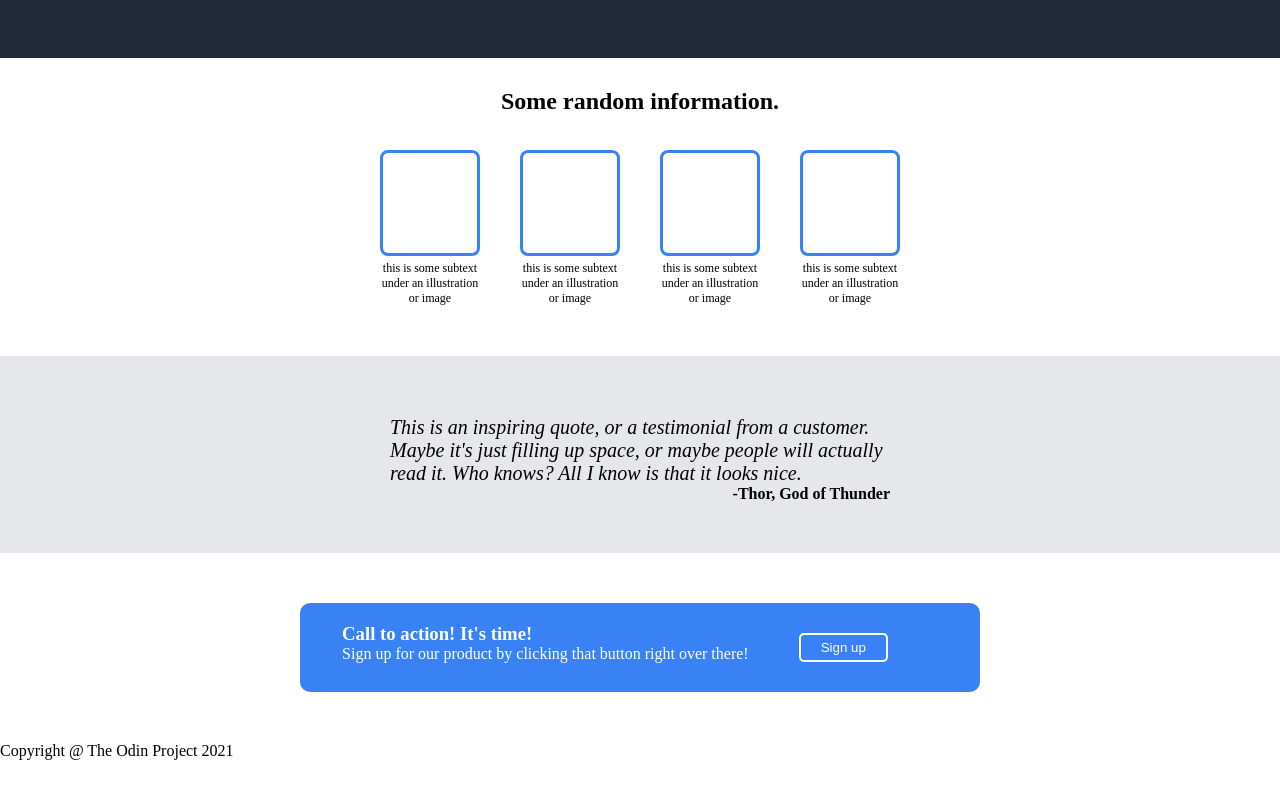
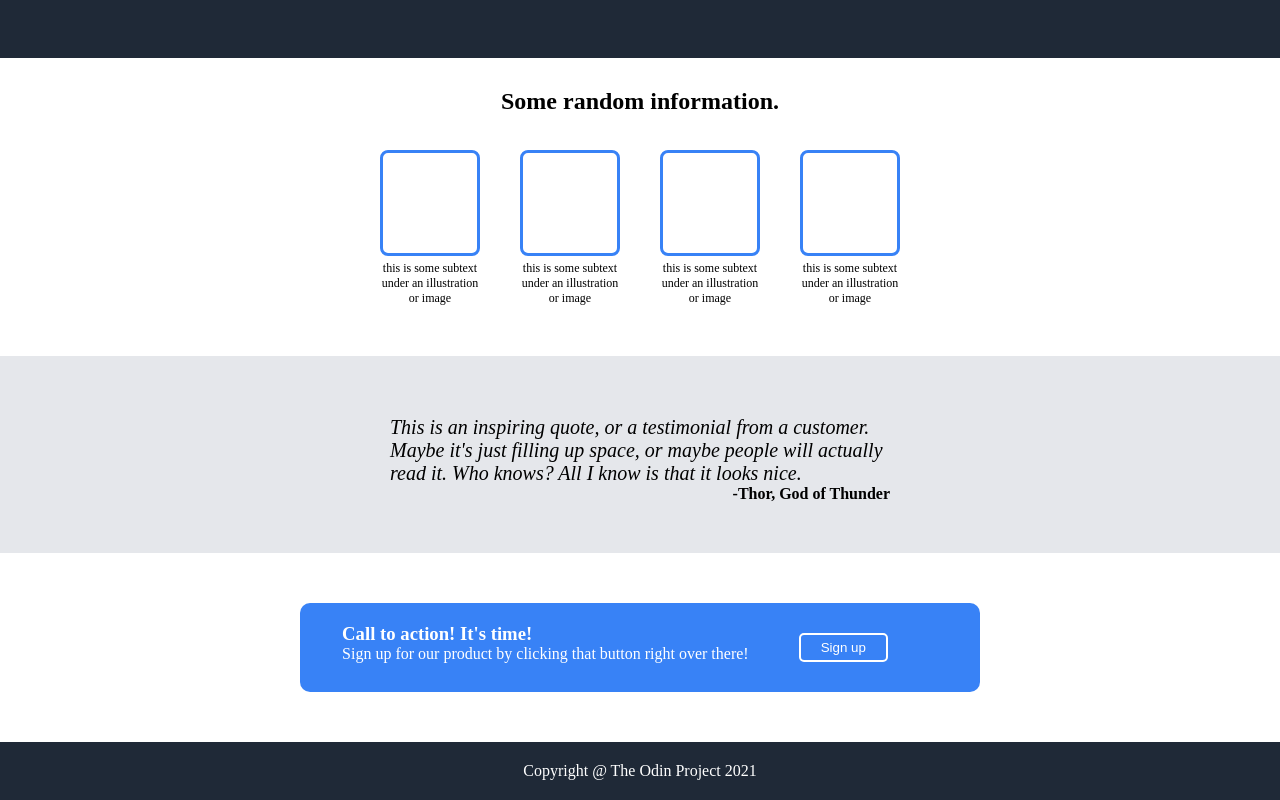
Before and after one commit to Washington-eng/Project-Odin-Landing-Page, a plain HTML site: page index.html in a window 1280 px wide. Shown: the part 358-1158 px from the top of the page. Before the commit the page ends 1118 px from the top, so only its background shows below. Drawn offline with Linux system fonts and the light colour scheme.

Commit message:
Add footer style

```diff
--- a/style.css
+++ b/style.css
@@ -143,3 +143,10 @@ h1{
     border: 2px solid white;
     box-shadow: 2px 2px 2px rgba(193, 189, 189, 0.771);
 }
+
+footer{
+    background-color: #1F2937;
+    text-align: center;
+    padding: 20px;
+    color: white;
+}
```
